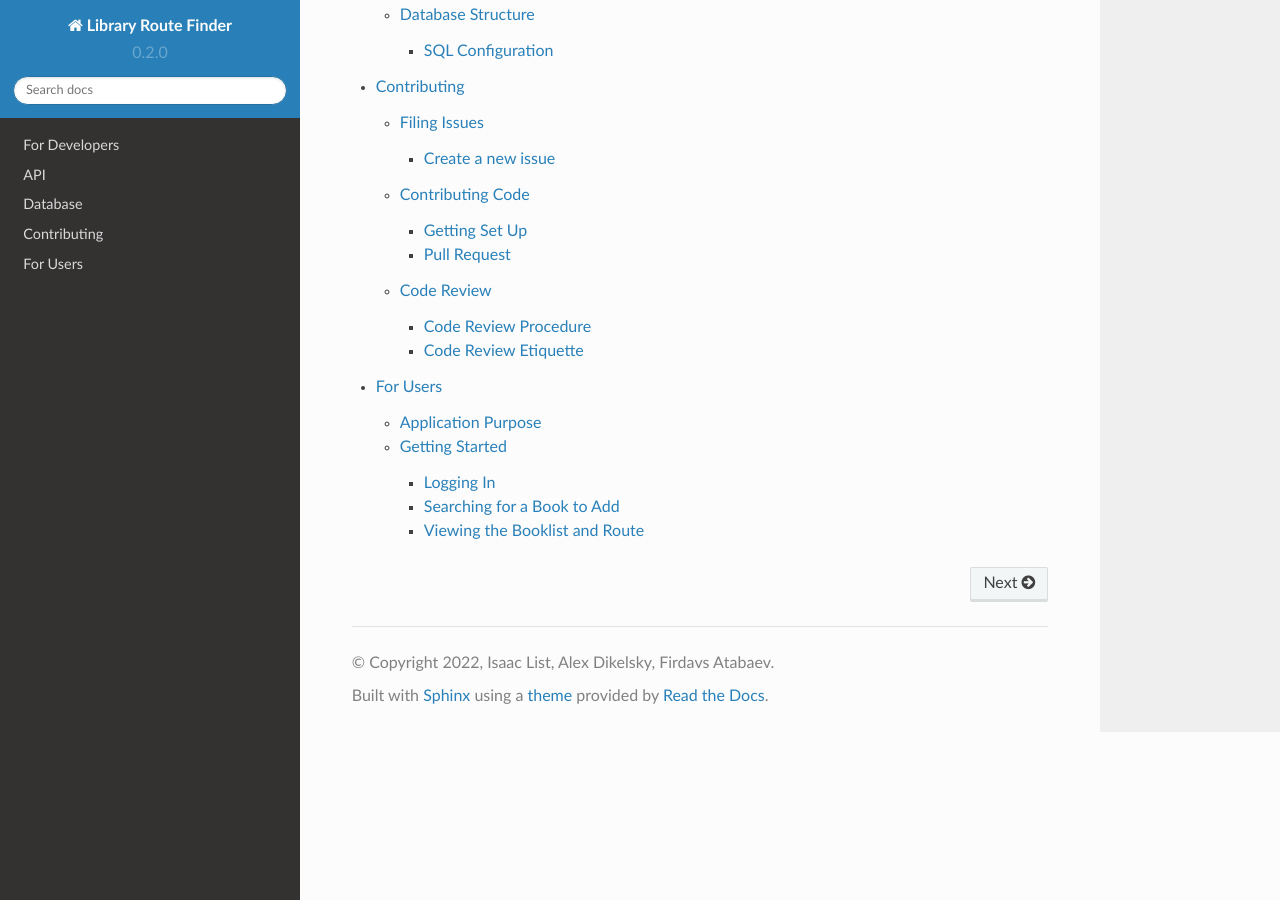
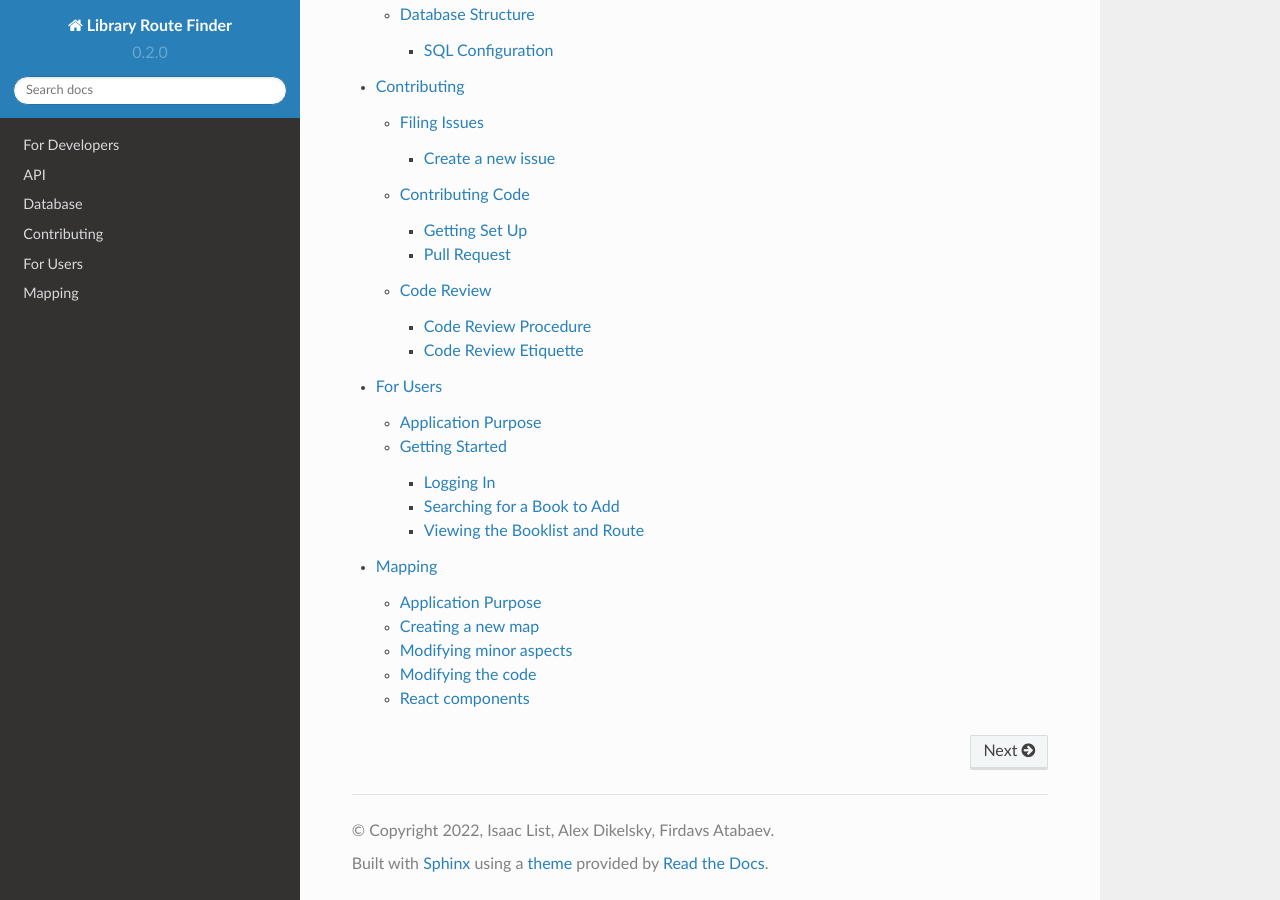
Before and after one commit to Route-finder/documentation, a Sphinx documentation site: the page built from docs/source/index.rst, in a window 1280 px wide and 900 px high, scrolled down 1346 px. Built offline with Sphinx 7.4.7 and the Read the Docs theme 2.0.0, drawn with Linux system fonts in a browser that asks for light colours.

Commit message:
Fix formatting

```diff
--- a/docs/source/index.rst
+++ b/docs/source/index.rst
@@ -32,3 +32,4 @@
    database
    contributing
    endusers
+   map
--- a/docs/source/map.rst
+++ b/docs/source/map.rst
@@ -1,9 +1,9 @@
 =====
-For Developers
+Mapping
 =====
 
 Application Purpose
-====
+-------------------
 
 The purpose of the mapping program
 is to provide information for reshelving books.
@@ -16,7 +16,7 @@
 below.
 
 Creating a new map
-----
+---------------------------
 
 Map.tsx, in the src/components/ui directory reads from a file in the
 same directory called `map.json` for the creation of the map.
@@ -43,14 +43,15 @@
 To use this new map, overwrite the contents of `map.json` with the above JSON.
 
 Modifying minor aspects
-----
+---------------------------
+
 To change the colors of the books, modify
 the constants `NO_BOOKS_COLOR` and `HAS_BOOKS_COLOR`. You can
 also modify the width between the shelves, and certain other aspects
 of the map using the global constants at the top of the file.
 
 Modifying the code
-----
+---------------------------
 
 If the map produced looks incorrect in some way, such as being too long for
 the screen, you may need to use or write your own functions. The idea
@@ -63,7 +64,7 @@
 
 
 React components
----
+------------------------------
 
 - `Shelf`: Shelves are building block of rows, and need
   information, such as the color of each of their sides,
```
